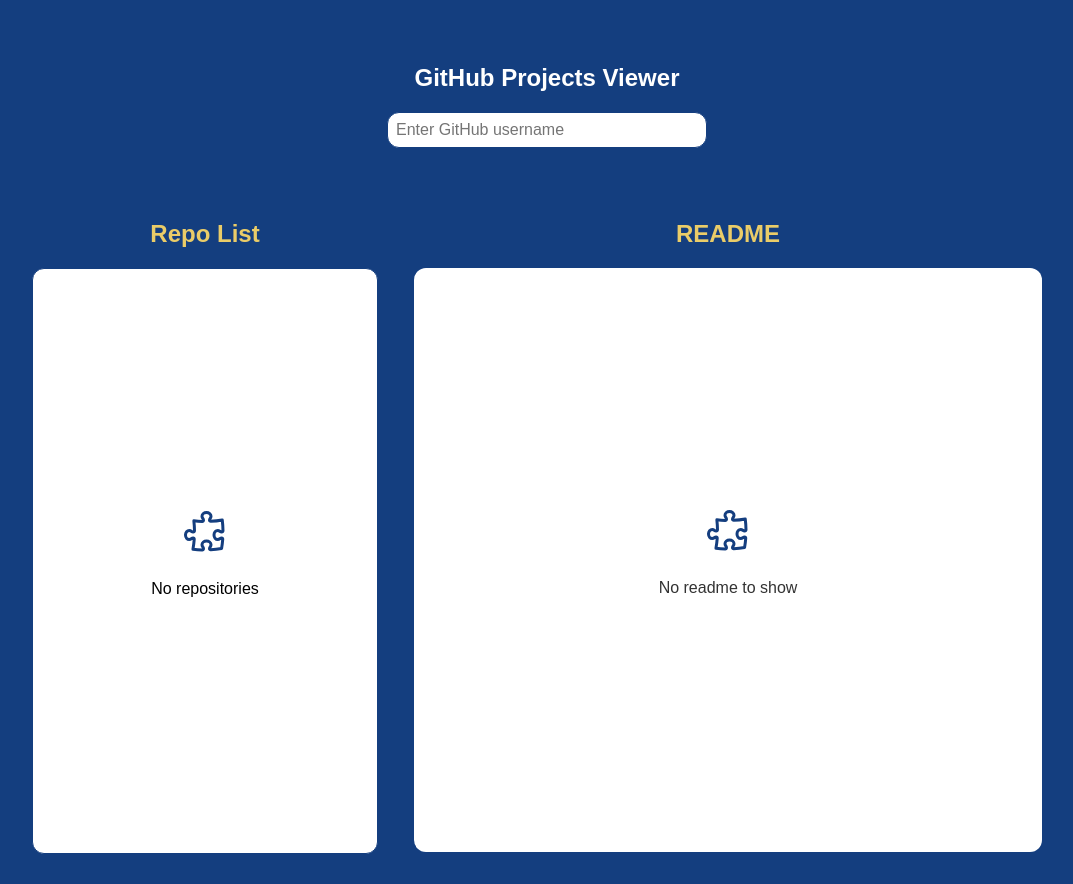
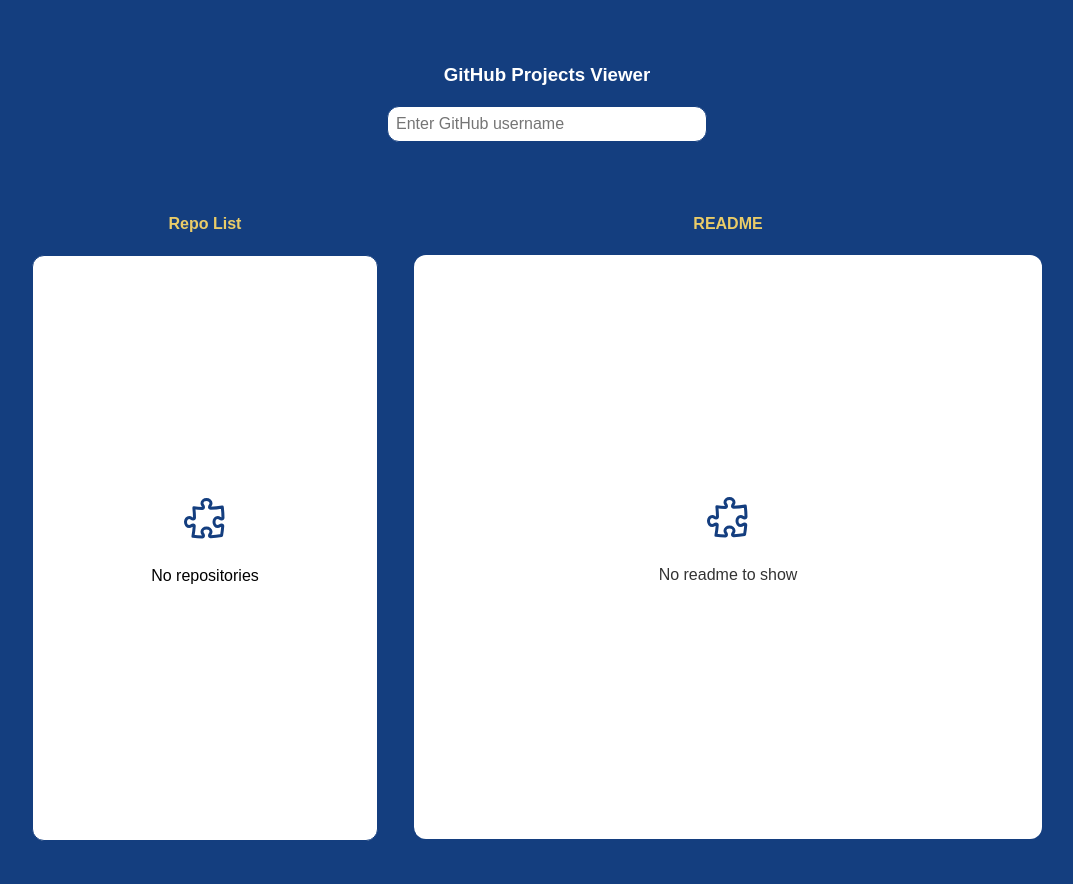
Before and after one commit to undefinedzain/d3labs, a React (Create React App) app: page / in a window 1280 px wide. Shown: the whole page, without its empty margins (93-1166 px from the left). Built offline with nearby package versions, Linux system fonts and the light colour scheme.

Commit message:
change headers

```diff
--- a/src/App.tsx
+++ b/src/App.tsx
@@ -14,12 +14,12 @@
     return (
         <GithubProvider>
             <div className="App">
-                <h2 className="project-name">GitHub Projects Viewer</h2>
+                <h3 className="project-name">GitHub Projects Viewer</h3>
                 <SearchBar />
                 <div className="project-container">
                     <ProjectList onProjectClick={setSelectedProject} />
                     <div className="readme-container">
-                      <h2 className="project-component">README</h2>
+                      <h4 className="project-component">README</h4>
                       <div className="readme-result-container">
                         <Suspense
                             fallback={
--- a/src/components/ProjectList.tsx
+++ b/src/components/ProjectList.tsx
@@ -11,7 +11,7 @@
 
   return (
     <div>
-      <h2 className="project-component">Repo List {repos.length > 0 ? `(${repos.length})` : ''}</h2>
+      <h4 className="project-component">Repo List {repos.length > 0 ? `(${repos.length})` : ''}</h4>
       <div className="project-list">
         {
           repos.length > 0 ?
--- a/src/index.css
+++ b/src/index.css
@@ -33,13 +33,13 @@
   text-align: center;
 }
 
-h2.project-name {
+h3.project-name {
   margin-top: 64px;
   color: #FFFFFF;
   margin-bottom: 0;
 }
 
-h2.project-component {
+h4.project-component {
   color: #EACC68;
 }
 
```
